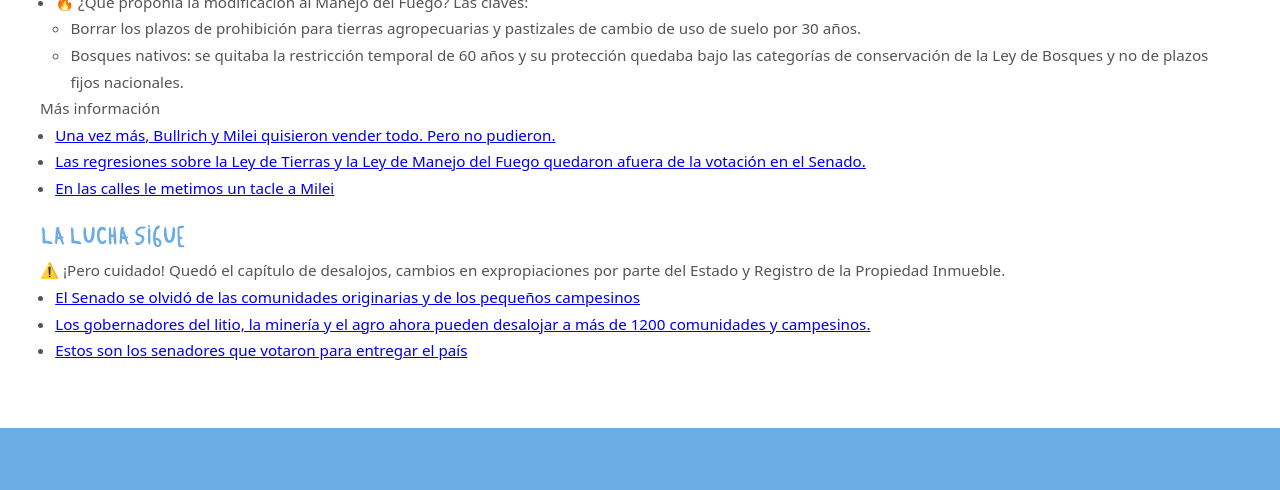
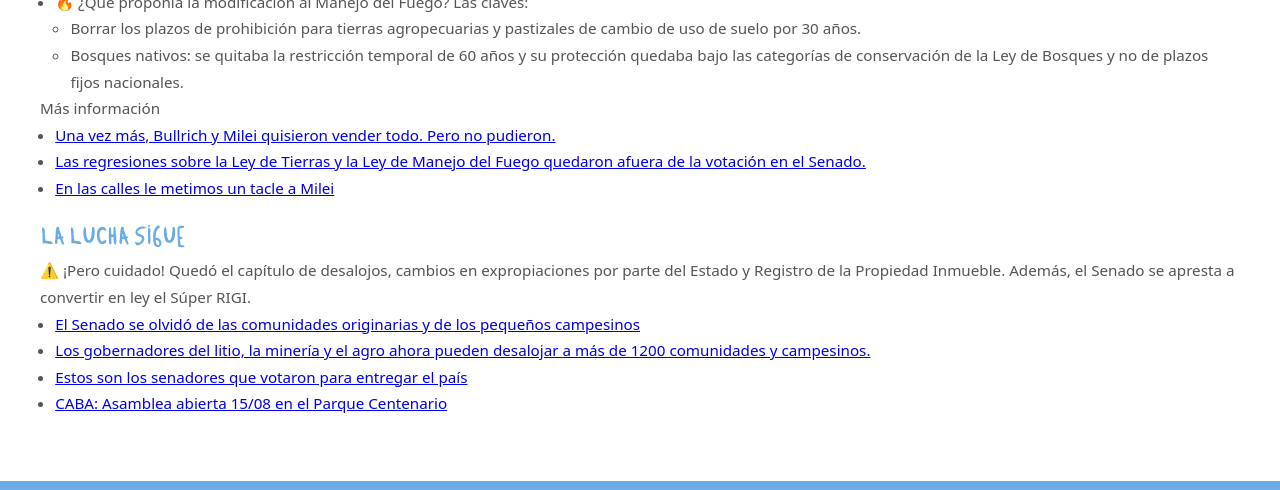
Before and after one commit to LaCamisetaOrg/LaCamisetaOrg.github.io, a Jekyll site: the page built from _actions/laluchasirveysigue.md, in a window 1280 px wide and 900 px high, scrolled down 922 px, cut to the strip 0-490 px from the top of the window. Built offline with Jekyll 4.4.1, drawn with Linux system fonts in a browser that asks for light colours.

Commit message:
Update laluchasirveysigue.md

```diff
--- a/_actions/laluchasirveysigue.md
+++ b/_actions/laluchasirveysigue.md
@@ -61,8 +61,9 @@
 
 ## La lucha sigue
 
-⚠️ ¡Pero cuidado! Quedó el capítulo de desalojos, cambios en expropiaciones por parte del Estado y Registro de la Propiedad Inmueble.
+⚠️ ¡Pero cuidado! Quedó el capítulo de desalojos, cambios en expropiaciones por parte del Estado y Registro de la Propiedad Inmueble. Además, el Senado se apresta a convertir en ley el Súper RIGI.
 
 - [El Senado se olvidó de las comunidades originarias y de los pequeños campesinos](https://www.instagram.com/reel/DbunXQSgSMH)
 - [Los gobernadores del litio, la minería y el agro ahora pueden desalojar a más de 1200 comunidades y campesinos.](https://www.instagram.com/reel/Dbwb2T-RWdz)
 - [Estos son los senadores que votaron para entregar el país](https://www.instagram.com/reel/DbusOe0huX5)
+- [CABA: Asamblea abierta 15/08 en el Parque Centenario](https://www.instagram.com/p/Dby9PsMRCXc)
```
